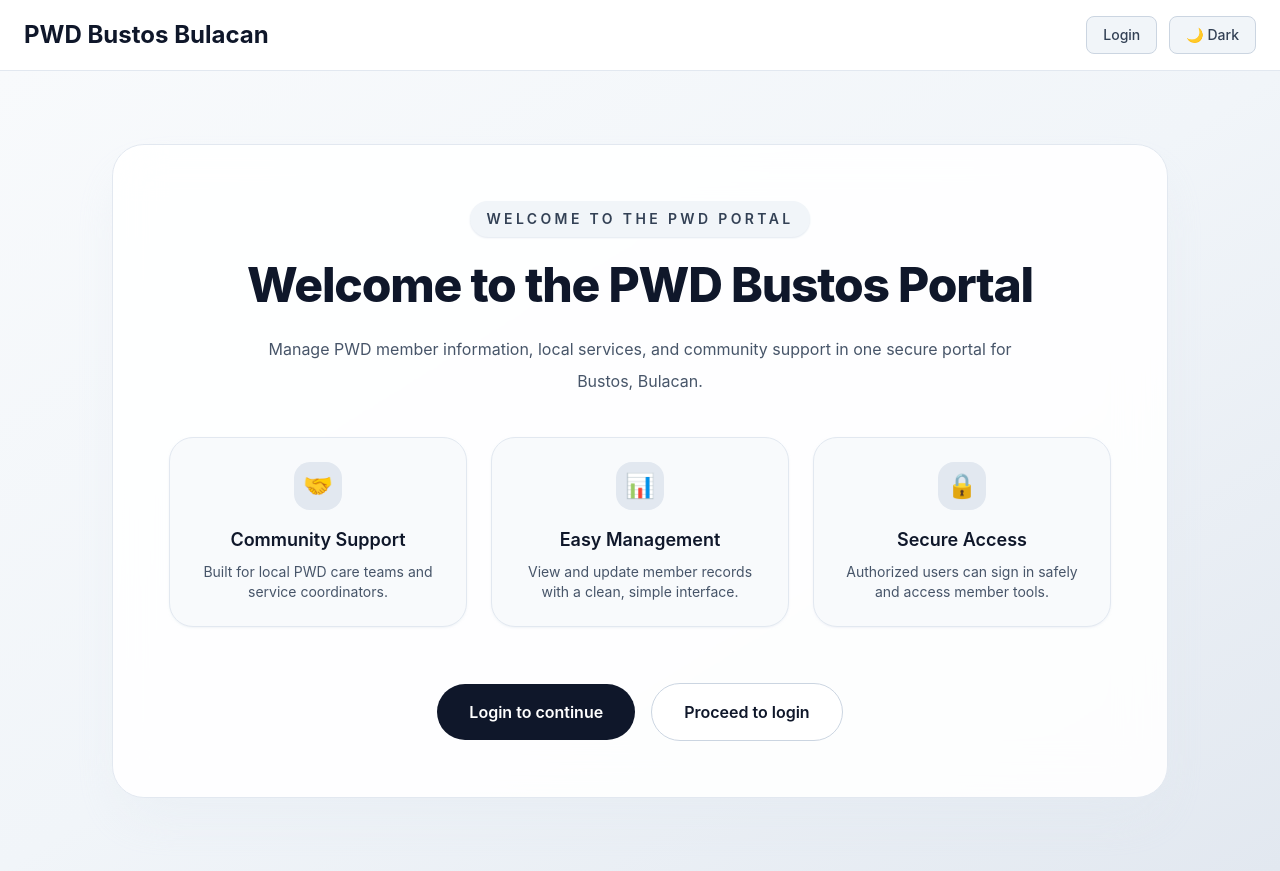
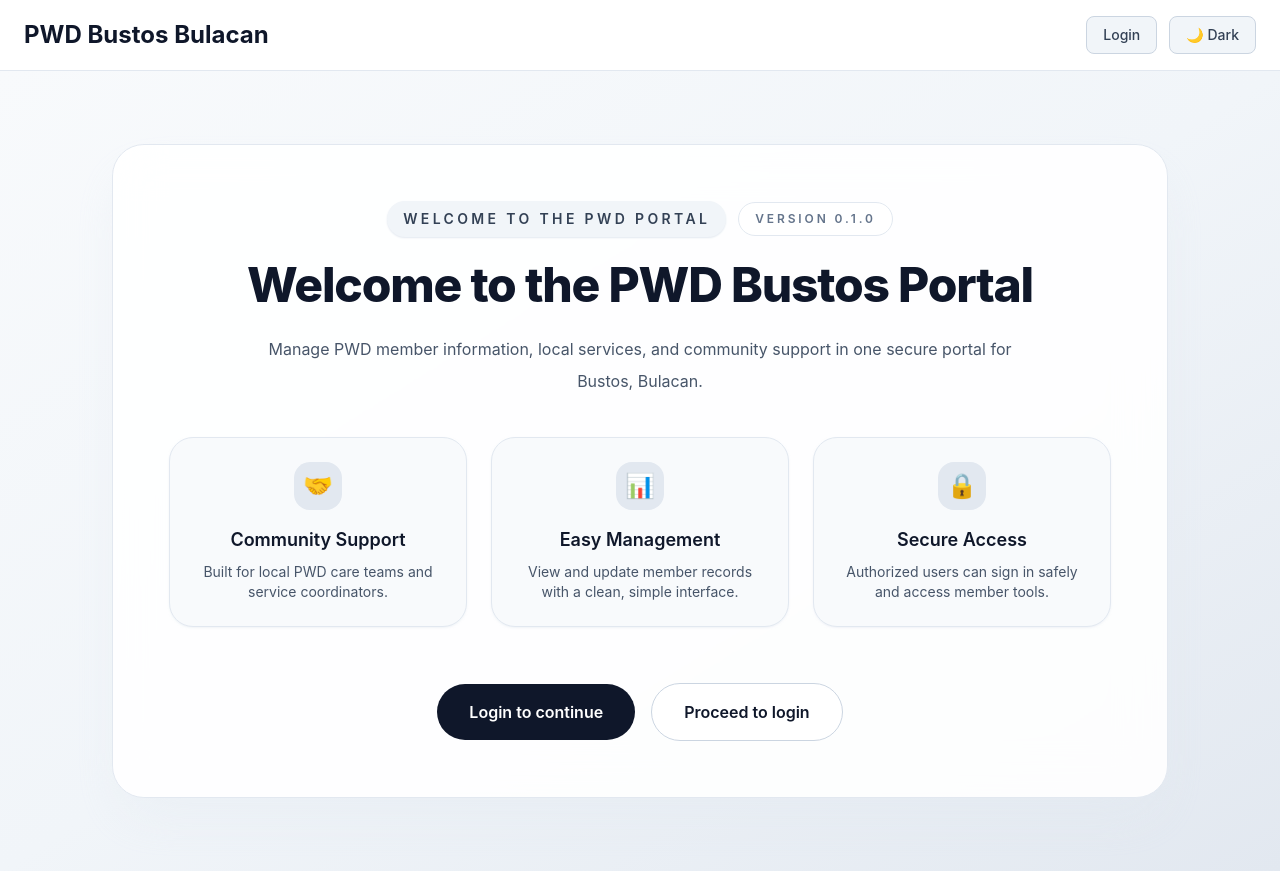
Before and after one commit to john-andeyyy/PWD-portal, a Next.js app in the folder apps/web/: page / in a window 1280 px wide. Built offline with nearby package versions, Linux system fonts and the light colour scheme; no server answers.

Commit message:
feat: add app version display to HomePage and Sidebar components

```diff
--- a/apps/web/app/page.tsx
+++ b/apps/web/app/page.tsx
@@ -1,4 +1,5 @@
 import Link from 'next/link';
+import { appVersion } from '@/lib/release';
 
 export default function HomePage() {
     return (
@@ -6,9 +7,14 @@ export default function HomePage() {
             <section className="mx-auto flex min-h-screen max-w-6xl flex-col justify-center px-6 py-12 lg:px-12">
                 <div className="flex flex-col gap-10 rounded-[2rem] border border-slate-200 bg-white/90 p-10 shadow-2xl shadow-slate-200/40 backdrop-blur-xl dark:border-slate-700 dark:bg-slate-900/90 dark:shadow-slate-950/40 md:p-14">
                     <div className="space-y-6 text-center">
-                        <p className="inline-flex items-center justify-center rounded-full bg-slate-100 px-4 py-2 text-sm font-semibold uppercase tracking-[0.24em] text-slate-700 shadow-sm shadow-slate-200 dark:bg-slate-800 dark:text-slate-200">
-                            Welcome to the PWD Portal
-                        </p>
+                        <div className="flex flex-wrap items-center justify-center gap-3">
+                            <p className="inline-flex items-center justify-center rounded-full bg-slate-100 px-4 py-2 text-sm font-semibold uppercase tracking-[0.24em] text-slate-700 shadow-sm shadow-slate-200 dark:bg-slate-800 dark:text-slate-200">
+                                Welcome to the PWD Portal
+                            </p>
+                            <p className="inline-flex items-center justify-center rounded-full border border-slate-200 bg-white px-4 py-2 text-xs font-semibold uppercase tracking-[0.24em] text-slate-500 dark:border-slate-700 dark:bg-slate-950 dark:text-slate-300">
+                                Version {appVersion}
+                            </p>
+                        </div>
                         <h1 className="text-4xl font-extrabold tracking-tight text-slate-900 sm:text-5xl dark:text-white">
                             Welcome to the PWD Bustos Portal
                         </h1>
--- a/apps/web/components/Sidebar.tsx
+++ b/apps/web/components/Sidebar.tsx
@@ -2,6 +2,7 @@
 
 import Link from 'next/link';
 import { usePathname } from 'next/navigation';
+import { appVersion } from '@/lib/release';
 
 interface SidebarItem {
     key: 'dashboard' | 'members' | 'accounts';
@@ -49,7 +50,13 @@ export function Sidebar({ onLogout }: SidebarProps) {
                 })}
             </nav>
 
-            <div className="mt-8 pt-8 border-t border-slate-200 dark:border-slate-700">
+            <div className="mt-8 border-t border-slate-200 pt-8 dark:border-slate-700">
+                <div className="flex items-center justify-between gap-3 rounded-2xl border border-slate-200 bg-slate-50 px-4 py-3 dark:border-slate-700 dark:bg-slate-900">
+                    <p className="text-sm font-semibold uppercase tracking-[0.24em] text-slate-500 dark:text-slate-400">Version</p>
+                    <span className="rounded-full bg-slate-900 px-3 py-1 text-xs font-semibold text-white dark:bg-white dark:text-slate-900">
+                        {appVersion}
+                    </span>
+                </div>
                 <button
                     type="button"
                     onClick={onLogout}
--- /dev/null
+++ b/apps/web/lib/release.ts
@@ -0,0 +1,3 @@
+import packageJson from "../package.json";
+
+export const appVersion = packageJson.version;
```
